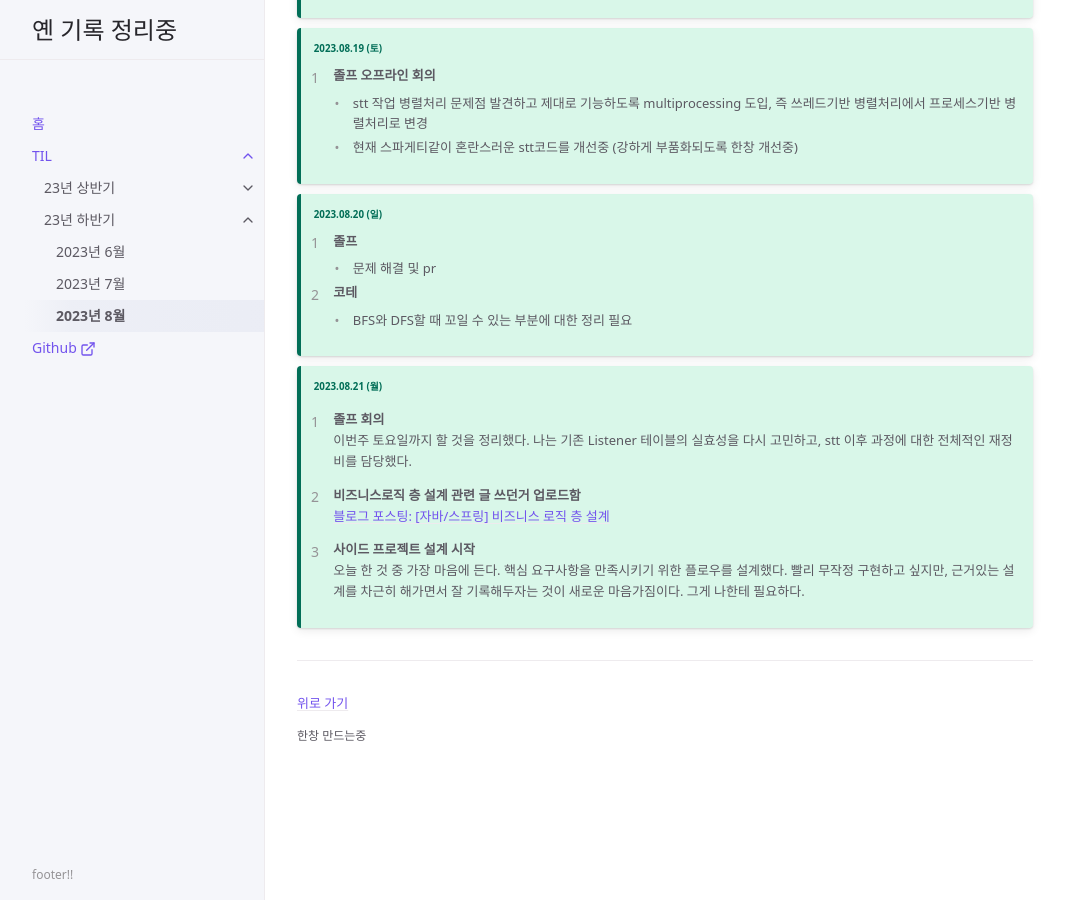
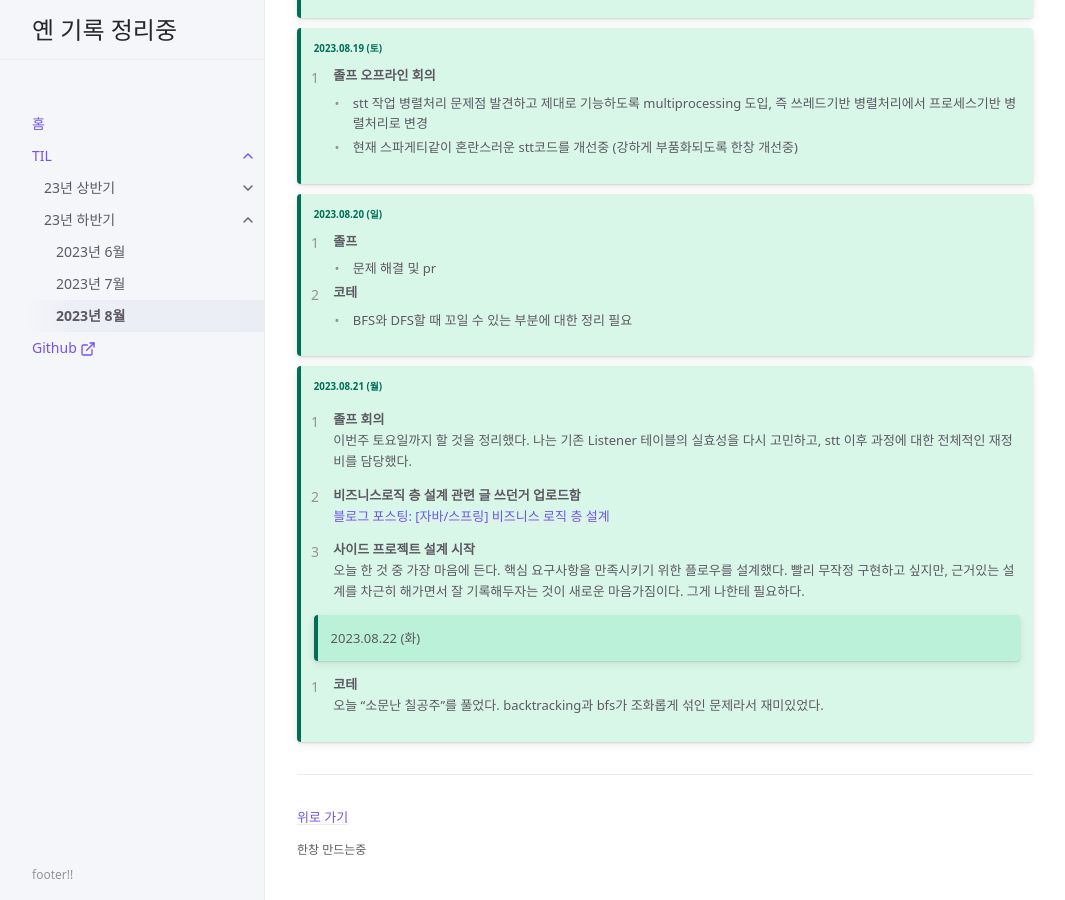
Before and after one commit to yyeennyy/yyeennyy.github.io, a Jekyll site: the page built from docs/TIL/23년 하반기/month08.md, in a window 1280 px wide and 900 px high, scrolled down 3480 px. Shown: the whole window, without its empty margins (107-1172 px from the left). Built offline with Jekyll 4.4.1, drawn with Linux system fonts in a browser that asks for light colours.

Commit message:
TIL 0822

```diff
--- a/docs/TIL/23년 하반기/month08.md
+++ b/docs/TIL/23년 하반기/month08.md
@@ -215,3 +215,9 @@ nav_order: 3
 >
 > 3. **사이드 프로젝트 설계 시작**<br>
 > 오늘 한 것 중 가장 마음에 든다. 핵심 요구사항을 만족시키기 위한 플로우를 설계했다. 빨리 무작정 구현하고 싶지만, 근거있는 설계를 차근히 해가면서 잘 기록해두자는 것이 새로운 마음가짐이다. 그게 나한테 필요하다.
+>
+> {: .new-title }
+> 2023.08.22 (화)
+> 1. **코테**<br>
+> 오늘 "소문난 칠공주"를 풀었다. backtracking과 bfs가 조화롭게 섞인 문제라서 재미있었다.
+>
```
